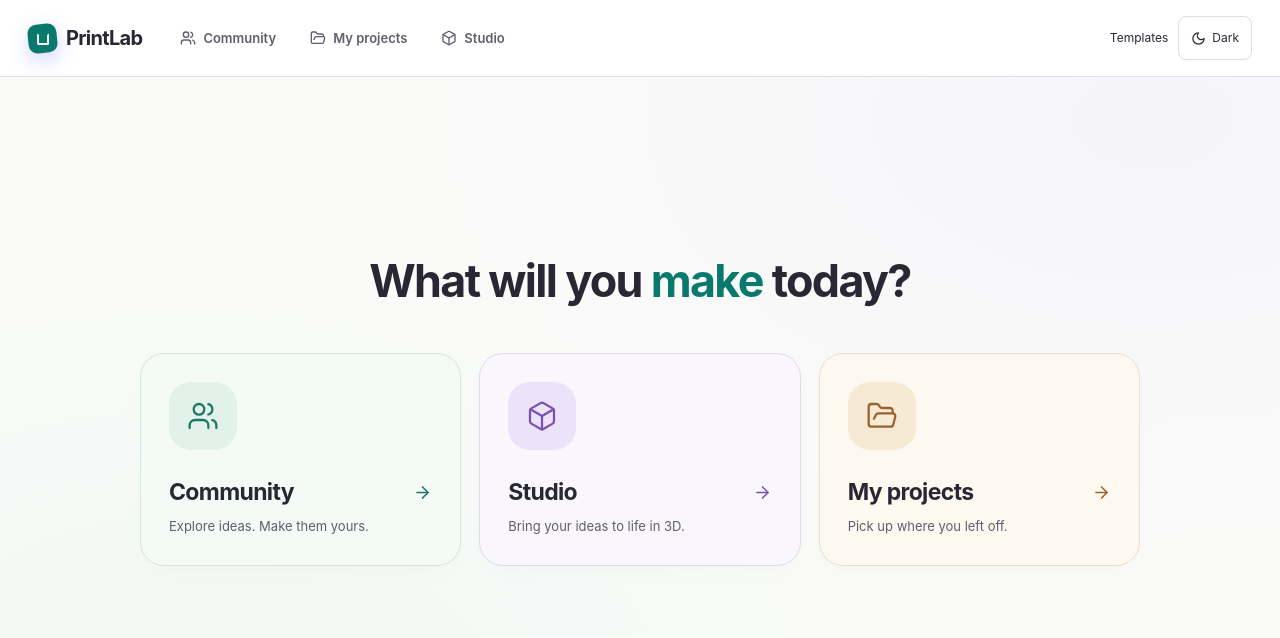
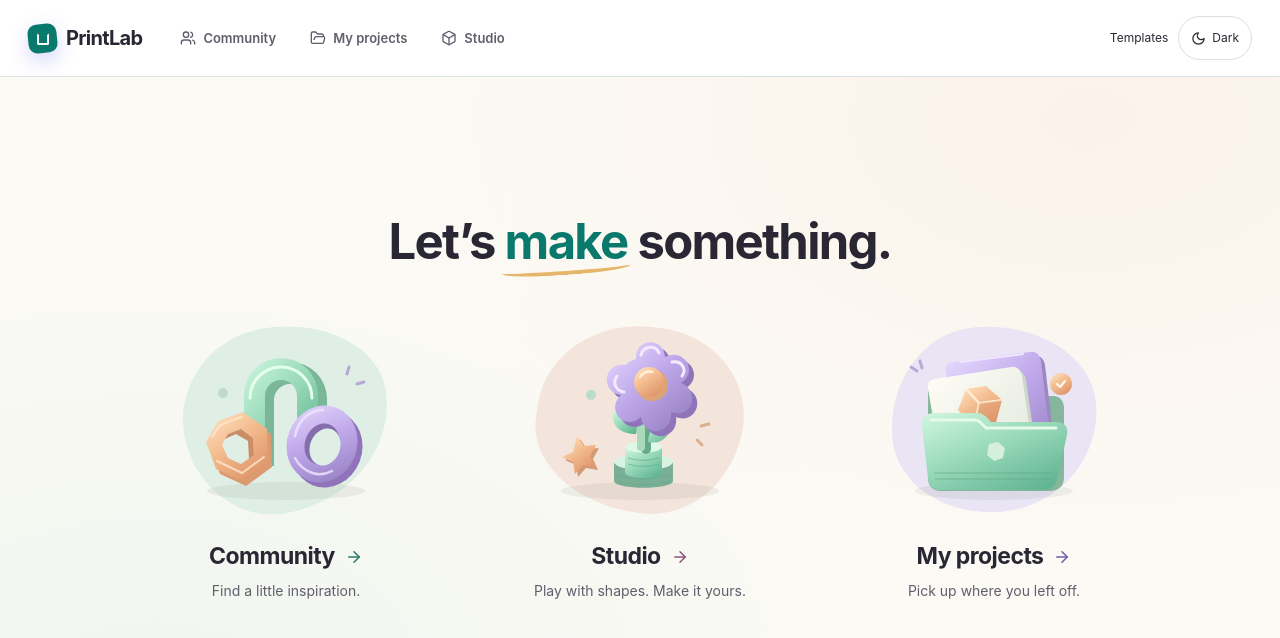
Before and after one commit to FahadArfin/FormForge, a React (Vite) app in the folder apps/web/: page / in a window 1280 px wide. Shown: the top 638 px of the page. Built offline with nearby package versions, Linux system fonts and the light colour scheme.

Commit message:
Make beta Home an inviting illustrated launcher

```diff
--- /dev/null
+++ b/apps/web/src/components/HomeIllustration.tsx
@@ -0,0 +1,76 @@
+import {useId} from 'react'
+
+type IllustrationKind='community'|'studio'|'projects'
+
+/** Small, decorative maker objects; the containing destination supplies its name. */
+export function HomeIllustration({kind}:{kind:IllustrationKind}){
+ const id=`home-art-${useId().replace(/:/g,'')}`
+ const mint=`url(#${id}-mint)`,lilac=`url(#${id}-lilac)`,peach=`url(#${id}-peach)`,paper=`url(#${id}-paper)`
+ return <svg className="home-illustration" viewBox="0 0 240 200" width="240" height="200" aria-hidden="true" focusable="false">
+  <defs>
+   <linearGradient id={`${id}-mint`} x1="0" y1="0" x2=".8" y2="1"><stop stopColor="#D0F7DF"/><stop offset=".5" stopColor="#99D9BA"/><stop offset="1" stopColor="#62B593"/></linearGradient>
+   <linearGradient id={`${id}-lilac`} x1="0" y1="0" x2=".85" y2="1"><stop stopColor="#E9DDFF"/><stop offset=".5" stopColor="#BFA8EA"/><stop offset="1" stopColor="#9580C3"/></linearGradient>
+   <linearGradient id={`${id}-peach`} x1="0" y1="0" x2=".7" y2="1"><stop stopColor="#FFE7C7"/><stop offset=".5" stopColor="#F3BC8F"/><stop offset="1" stopColor="#DE9568"/></linearGradient>
+   <linearGradient id={`${id}-paper`} x1="0" y1="0" x2="1" y2="1"><stop stopColor="#FFFDF6"/><stop offset="1" stopColor="#DFE6DC"/></linearGradient>
+  </defs>
+  <ellipse cx="120" cy="174" rx="79" ry="9" fill="#586759" opacity=".09"/>
+  {kind==='community'&&<>
+   <path d="M87 149V82a37 37 0 0 1 74 0v67h-21V83a16 16 0 0 0-32 0v66Z" fill="#79B798"/>
+   <path d="M78 145V78a37 37 0 0 1 74 0v67h-21V79a16 16 0 0 0-32 0v66Z" fill={mint}/>
+   <path d="M84 81a31 31 0 0 1 62 0" fill="none" stroke="#E4FFEB" strokeWidth="3" strokeLinecap="round"/>
+   <path d="M79 119h19m-19 6h19m-19 6h19m34-12h18m-18 6h18m-18 6h18" fill="none" stroke="#72B999" strokeWidth="1.5" opacity=".5"/>
+   <path d="m56 109 25-9 24 17 1 33-26 19-26-12-10-27Z" fill="#DB9A70"/>
+   <path d="m52 104 25-9 24 17 1 33-26 19-26-12-10-27Z" fill={peach}/>
+   <path d="m62 117 13-5 12 9 1 17-13 9-13-6-6-13Z" fill="var(--home-wash, #F8F5EC)"/>
+   <path d="m62 117 13-5 12 9 1 17-5 4-1-18-12-7-11 5Z" fill="#CA8D67"/>
+   <path d="m46 120 8-12 21-8m-24 44 25 12 22-16" fill="none" stroke="#FFE8CE" strokeWidth="2" strokeLinecap="round" opacity=".8"/>
+   <ellipse cx="161" cy="132" rx="35" ry="39" transform="rotate(21 161 132)" fill="#9073BA"/>
+   <ellipse cx="156" cy="127" rx="35" ry="39" transform="rotate(21 156 127)" fill={lilac}/>
+   <ellipse cx="156" cy="127" rx="17" ry="21" transform="rotate(21 156 127)" fill="#866EAD"/>
+   <ellipse cx="159" cy="130" rx="15" ry="19" transform="rotate(21 159 130)" fill="var(--home-wash, #F8F5EC)"/>
+   <path d="M129 119c3-16 15-26 28-26m-28 48c8 15 24 20 37 13" fill="none" stroke="#F1E6FF" strokeWidth="2.5" strokeLinecap="round" opacity=".8"/>
+   <path d="m181 57 2-7m8 17 7-2" stroke="#B9A8D5" strokeWidth="3" strokeLinecap="round"/>
+   <circle cx="57" cy="76" r="5" fill="#BEDBCC"/>
+  </>}
+  {kind==='studio'&&<>
+   <path d="M94 145h59v19c0 9-59 9-59 0Z" fill="#7AAF96"/>
+   <ellipse cx="123.5" cy="145" rx="29.5" ry="8" fill="#D9F3E2"/>
+   <path d="M105 130h37v25c0 8-37 8-37 0Z" fill={mint}/>
+   <ellipse cx="123.5" cy="130" rx="18.5" ry="5.5" fill="#DFF8E8"/>
+   <path d="M97 158c15 5 39 5 53 0m-53 6c15 5 39 5 53 0m-42-23c9 3 21 3 31 0m-31 6c9 3 21 3 31 0" fill="none" stroke="#5EAC8C" strokeWidth="1.3" opacity=".6"/>
+   <path d="M126 132V99" stroke="#68A88B" strokeWidth="10" strokeLinecap="round"/>
+   <path d="M121 130V98" stroke="#A9DAB9" strokeWidth="8" strokeLinecap="round"/>
+   <path d="M116 117c-18 0-25-10-23-23 16 1 27 9 23 23" fill={mint}/>
+   <path d="M128 125c1-16 11-25 24-22-1 16-10 25-24 22" fill={mint}/>
+   <path d="M121 47c-2-21 28-23 29-2 19-10 34 15 16 26 21 9 10 37-10 29 3 22-27 27-30 5-16 15-36-7-20-22-22-4-17-34 5-30-2-3 5-5 10-6Z" fill="#8F74BA"/>
+   <path d="M116 42c-2-21 28-23 29-2 19-10 34 15 16 26 21 9 10 37-10 29 3 22-27 27-30 5-16 15-36-7-20-22-22-4-17-34 5-30 3-4 7-5 10-6Z" fill={lilac}/>
+   <path d="M121 38c2-9 15-11 18-2m13 9c10-2 15 8 10 14M97 59c-5 7-1 15 7 16" fill="none" stroke="#F4EAFE" strokeWidth="3" strokeLinecap="round"/>
+   <circle cx="132" cy="68" r="16" fill="#DDA474"/>
+   <circle cx="129" cy="65" r="15" fill={peach}/>
+   <path d="M120 60a10 10 0 0 1 12-5" fill="none" stroke="#FFF0D9" strokeWidth="2.5" strokeLinecap="round"/>
+   <path d="m60 122 7 10 12-1-6 11 5 11-12-2-8 9-2-12-11-5 11-5Z" fill="#D29B75"/>
+   <path d="m57 119 7 10 12-1-6 11 5 11-12-2-8 9-2-12-11-5 11-5Z" fill={peach}/>
+   <path d="m181 109 8-2m-12 16 5 5" stroke="#D8B28D" strokeWidth="3" strokeLinecap="round"/>
+   <circle cx="71" cy="78" r="5" fill="#B9DCCB"/>
+  </>}
+  {kind==='projects'&&<>
+   <path d="M54 77c0-7 5-12 12-12h37l15 14h61c7 0 11 5 11 12v70c0 8-6 13-14 13H67c-8 0-13-5-13-13Z" fill="#86B69C"/>
+   <path d="m82 49 78-10c6-1 10 3 11 9l12 103-94 12-13-104c-1-6 1-9 6-10" fill="#9C87C3"/>
+   <path d="m78 45 78-10c6-1 10 3 11 9l12 103-94 12-13-104c-1-6 1-9 6-10" fill={lilac}/>
+   <path d="m86 45 63-8" fill="none" stroke="#F1E6FF" strokeWidth="2" strokeLinecap="round"/>
+   <path d="m65 66 76-12c6-1 10 3 11 9l13 90-91 14-16-91c-1-6 1-9 7-10" fill="#CED6C9"/>
+   <path d="m61 62 76-12c6-1 10 3 11 9l13 90-91 14-16-91c-1-6 1-9 7-10" fill={paper}/>
+   <path d="m78 116 44-7m-43 15 55-9" stroke="#B5C2B5" strokeWidth="2.5" strokeLinecap="round"/>
+   <path d="m92 72 20-3 16 14-6 22-22 5-16-17Z" fill={peach}/>
+   <path d="m92 72 13 14 23-3m-23 3-5 24" fill="none" stroke="#FFF0D8" strokeWidth="2" strokeLinejoin="round"/>
+   <path d="m105 86 23-3-6 22-22 5Z" fill="#D9946C" opacity=".35"/>
+   <path d="M48 109c-1-8 4-13 12-13h43c6 0 10 4 14 9h65c8 0 13 5 11 13l-10 44c-2 8-6 11-14 11H67c-8 0-12-4-13-12Z" fill={mint}/>
+   <path d="M57 103h44c4 0 7 4 11 8h70" fill="none" stroke="#E5FAE9" strokeWidth="3" strokeLinecap="round"/>
+   <path d="M60 156h118m-117 6h115" stroke="#64A987" strokeWidth="1.4" opacity=".45"/>
+   <path d="m115 127 9-2 7 6-2 10-9 3-7-6Z" fill="#DFF4E2" opacity=".85"/>
+   <circle cx="187" cy="67" r="11" fill={peach}/>
+   <path d="m183 67 3 3 5-6" fill="none" stroke="#FFF6E6" strokeWidth="2.2" strokeLinecap="round" strokeLinejoin="round"/>
+   <path d="m46 44 2 7m-11-1 6 4" stroke="#B9AAD5" strokeWidth="3" strokeLinecap="round"/>
+  </>}
+ </svg>
+}
--- a/apps/web/src/components/PublicHome.css
+++ b/apps/web/src/components/PublicHome.css
@@ -1,161 +1,138 @@
-/* Home is a quiet launcher; browsing and making happen in their own areas. */
+/* Three inviting places to make things, without enclosing them in cards. */
 .public-site.public-home-site {
  display: flex;
  flex-direction: column;
- background: radial-gradient(ellipse at 15% 90%, #dcefe744, transparent 48%),
-             radial-gradient(ellipse at 90% 15%, #eae1fa44, transparent 45%), #fafbf9;
+ background: radial-gradient(ellipse at 85% 15%, #f9e3d655, transparent 47%),
+             radial-gradient(ellipse at 12% 85%, #dbede555, transparent 48%), #fcfaf5;
 }
 .public-site.public-home-site main {
  display: flex;
  align-items: center;
  flex: 1 0 auto;
  width: 100%;
- max-width: 1080px;
+ max-width: 1120px;
  margin: 0 auto;
- padding: 64px 40px 120px;
+ padding: 48px 40px 88px;
 }
 .public-home { width: 100%; }
-.home-welcome { text-align: center; margin-bottom: 44px; }
+.home-welcome { text-align: center; margin-bottom: 24px; }
 .home-welcome h1 {
- font-size: clamp(32px, 3.5vw, 46px);
+ font-size: clamp(34px, 4vw, 49px);
  font-weight: 700;
- line-height: 1.2;
- letter-spacing: -1.65px;
+ line-height: 1.25;
+ letter-spacing: -1.7px;
  margin: 0;
  text-wrap: balance;
 }
-.home-welcome h1 span { color: var(--primary); }
-.home-destinations {
- display: grid;
- grid-template-columns: repeat(3, minmax(0, 1fr));
- gap: 18px;
+.home-welcome h1 span { position: relative; color: var(--primary); }
+.home-welcome h1 span::after {
+ content: '';
+ position: absolute;
+ left: -3%;
+ right: -3%;
+ bottom: -4px;
+ height: 8px;
+ border-bottom: 4px solid #e6b66b;
+ border-radius: 50%;
+ transform: rotate(-4deg);
 }
+.home-destinations { display: grid; grid-template-columns: repeat(3, minmax(0, 1fr)); gap: 22px; }
 .home-destination {
- --home-ink: #1d7764;
- --home-tint: #e2f2eb;
- --home-line: #d4e6dd;
- --home-card: #f4faf6;
- display: grid;
- grid-template-columns: minmax(0, 1fr) auto;
- align-content: start;
+ --home-ink: #297c69;
+ --home-wash: #dfefe5;
+ display: flex;
+ flex-direction: column;
+ align-items: center;
+ min-width: 0;
+ padding: 16px 12px 24px;
+ border: 0;
+ border-radius: 36px;
+ background: none;
+ text-align: center;
+}
+.home-destination-studio { --home-ink: #8a547d; --home-wash: #f4e5dc; }
+.home-destination-projects { --home-ink: #7058ac; --home-wash: #e9e5f5; }
+.home-destination-art {
  position: relative;
- min-width: 0;
- padding: 28px;
- border: 1px solid var(--home-line);
- border-radius: 24px;
- background: var(--home-card);
- box-shadow: 0 3px 4px #23362b02, 0 12px 26px #23362b03;
- transition: transform .18s ease, border-color .18s ease, box-shadow .18s ease;
-}
-.home-destination-studio {
- --home-ink: #7951b3;
- --home-tint: #ece3fa;
- --home-line: #e2d9ee;
- --home-card: #f9f6fd;
-}
-.home-destination-projects {
- --home-ink: #99612d;
- --home-tint: #f7ead5;
- --home-line: #eadfcd;
- --home-card: #fdf9f1;
-}
-.home-destination-icon {
+ isolation: isolate;
  display: grid;
  place-items: center;
- grid-column: 1 / -1;
- width: 68px;
- height: 68px;
- margin-bottom: 28px;
- border-radius: 22px;
- background: var(--home-tint);
- color: var(--home-ink);
+ width: 240px;
+ max-width: 100%;
+ height: 210px;
+ margin-bottom: 20px;
+ pointer-events: none;
 }
+.home-destination-art::before {
+ content: '';
+ position: absolute;
+ z-index: -1;
+ inset: 14px 17px 10px;
+ background: var(--home-wash);
+ border-radius: 46% 54% 58% 42% / 49% 43% 57% 51%;
+ transform: rotate(-9deg);
+ transition: transform .22s ease;
+}
+.home-destination-studio .home-destination-art::before { border-radius: 54% 46% 45% 55% / 52% 48% 56% 44%; transform: rotate(9deg); }
+.home-destination-projects .home-destination-art::before { border-radius: 44% 56% 50% 50% / 56% 46% 54% 44%; transform: rotate(-5deg); }
+.home-illustration { display: block; width: 100%; height: 100%; overflow: visible; transition: transform .22s ease; }
+.home-destination-copy { max-width: 100%; }
 .home-destination h2 {
- grid-column: 1;
+ display: flex;
+ align-items: center;
+ justify-content: center;
+ gap: 10px;
  font-size: 23px;
- line-height: 1.25;
- letter-spacing: -.65px;
- margin: 0 0 9px;
+ font-weight: 650;
+ line-height: 1.3;
+ letter-spacing: -.55px;
+ margin: 0 0 8px;
+ text-decoration-thickness: 1.5px;
+ text-underline-offset: 5px;
 }
-.home-destination p {
- grid-column: 1 / -1;
- color: var(--muted);
- font-size: 13px;
- line-height: 1.6;
- margin: 0;
-}
-.home-destination-arrow {
- grid-column: 2;
- grid-row: 2;
- align-self: start;
- margin: 5px 0 0 8px;
- color: var(--home-ink);
- transition: transform .18s ease;
-}
-.home-destination:focus-visible { outline-offset: 5px; }
+.home-destination p { color: var(--muted); font-size: 14px; line-height: 1.55; margin: 0; }
+.home-destination-arrow { flex: none; color: var(--home-ink); transition: transform .18s ease; }
+.public-site.public-home-site .home-destination:focus-visible { outline: 3px solid var(--primary); outline-offset: 3px; }
+.public-site.public-home-site .appearance-toggle { border-radius: 999px; }
 @media (hover: hover) {
- .home-destination:hover {
-  transform: translateY(-4px);
-  border-color: var(--home-ink);
-  box-shadow: 0 8px 28px #23362b0b;
- }
+ .home-destination:hover .home-illustration { transform: translateY(-5px) rotate(-2deg); }
+ .home-destination:hover h2 { color: var(--home-ink); text-decoration-line: underline; }
  .home-destination:hover .home-destination-arrow { transform: translateX(3px); }
 }
 .public-site.public-home-site[data-appearance=dark] {
- background: radial-gradient(ellipse at 15% 90%, #193d3233, transparent 48%),
-             radial-gradient(ellipse at 90% 15%, #39294f22, transparent 45%), #142023;
+ background: radial-gradient(ellipse at 85% 15%, #48352b22, transparent 47%),
+             radial-gradient(ellipse at 12% 85%, #224b3a22, transparent 48%), #182123;
 }
-.public-site.public-home-site[data-appearance=dark] .home-destination {
- --home-ink: #8dd8bd;
- --home-tint: #2a493e;
- --home-line: #375349;
- --home-card: #20332e;
-}
-.public-site.public-home-site[data-appearance=dark] .home-destination-studio {
- --home-ink: #ceb3f4;
- --home-tint: #463758;
- --home-line: #4c405b;
- --home-card: #2e2938;
-}
-.public-site.public-home-site[data-appearance=dark] .home-destination-projects {
- --home-ink: #eac48d;
- --home-tint: #4b4030;
- --home-line: #554b3b;
- --home-card: #343027;
-}
+.public-site.public-home-site[data-appearance=dark] .home-destination { --home-ink: #8dd8bd; --home-wash: #283f37; }
+.public-site.public-home-site[data-appearance=dark] .home-destination-studio { --home-ink: #e6b6d3; --home-wash: #413333; }
+.public-site.public-home-site[data-appearance=dark] .home-destination-projects { --home-ink: #cbb7ee; --home-wash: #343448; }
 @media (max-width: 850px) and (min-width: 701px) {
- .public-site.public-home-site main { padding-inline: 28px; }
- .home-destinations { gap: 12px; }
- .home-destination { padding: 22px; }
+ .public-site.public-home-site main { padding-inline: 24px; }
+ .home-destinations { gap: 8px; }
+ .home-destination-art { height: 180px; }
  .home-destination h2 { font-size: 21px; }
+ .home-destination p { font-size: 13px; }
 }
 @media (max-width: 700px) {
- .public-site.public-home-site main { padding: 40px 24px 64px; }
- .home-welcome { margin-bottom: 28px; }
- .home-welcome h1 { font-size: 34px; letter-spacing: -1.15px; }
- .home-destinations { grid-template-columns: 1fr; gap: 12px; }
- .home-destination {
-  grid-template-columns: 56px minmax(0, 1fr) 18px;
-  align-content: center;
-  align-items: center;
-  column-gap: 16px;
-  min-height: 106px;
-  padding: 22px 20px;
-  border-radius: 20px;
- }
- .home-destination-icon { grid-column: 1; grid-row: 1 / 3; width: 56px; height: 56px; margin: 0; border-radius: 18px; }
- .home-destination-icon svg { width: 28px; height: 28px; }
- .home-destination h2 { grid-column: 2; font-size: 20px; margin-bottom: 4px; letter-spacing: -.4px; }
- .home-destination p { grid-column: 2; font-size: 12px; }
- .home-destination-arrow { grid-column: 3; grid-row: 1 / 3; align-self: center; margin: 0; }
+ .public-site.public-home-site main { max-width: 480px; padding: 28px 20px 36px; }
+ .home-welcome { margin-bottom: 22px; }
+ .home-welcome h1 { font-size: clamp(30px, 7.5vw, 36px); letter-spacing: -1.15px; }
+ .home-welcome h1 span::after { bottom: -3px; border-bottom-width: 3px; }
+ .home-destinations { grid-template-columns: 1fr; gap: 8px; }
+ .home-destination { display: grid; grid-template-columns: 104px minmax(0, 1fr); gap: 16px; padding: 8px 4px; min-height: 110px; border-radius: 28px; text-align: left; }
+ .home-destination-art { width: 104px; height: 92px; margin: 0; }
+ .home-destination-art::before { inset: 6px 7px 4px; }
+ .home-destination h2 { justify-content: flex-start; gap: 9px; font-size: 21px; margin-bottom: 5px; letter-spacing: -.4px; }
+ .home-destination p { font-size: 12px; }
+ .home-destination-arrow { width: 16px; height: 16px; }
 }
 @media (max-width: 360px) {
  .public-site.public-home-site main { padding-inline: 16px; }
- .home-welcome h1 { font-size: 30px; }
- .home-destination { column-gap: 12px; padding: 18px 16px; }
- .home-destination h2 { font-size: 18px; }
+ .home-destination { grid-template-columns: 88px minmax(0, 1fr); gap: 12px; }
+ .home-destination-art { width: 88px; height: 82px; }
+ .home-destination h2 { font-size: 19px; }
 }
 @media (prefers-reduced-motion: reduce) {
- .home-destination, .home-destination-arrow { transition: none; }
- .home-destination:hover, .home-destination:hover .home-destination-arrow { transform: none; }
+ .home-illustration, .home-destination-art::before, .home-destination-arrow { transition: none; }
+ .home-destination:hover .home-illustration, .home-destination:hover .home-destination-arrow { transform: none; }
 }
--- a/apps/web/src/components/PublicWebsite.tsx
+++ b/apps/web/src/components/PublicWebsite.tsx
@@ -1,20 +1,26 @@
 import {lazy,Suspense,useState} from 'react'
-import {ArrowRight,Box,FolderOpen,Play,Search,Users} from 'lucide-react'
+import {ArrowRight,Box,Play,Search} from 'lucide-react'
 import {findTemplates,templateCatalog} from '@/lib/templateCatalog'
 import {useAppearance} from '@/lib/useAppearance'
 import {AppNavigation} from './AppNavigation'
 import {ThemeToggle} from './ThemeToggle'
+import {HomeIllustration} from './HomeIllustration'
 import './PublicHome.css'
 const PublicDemo=lazy(()=>import('./PublicDemo').then(m=>({default:m.PublicDemo})))
 const destinations=[
- {id:'community',title:'Community',description:'Explore ideas. Make them yours.',Icon:Users},
- {id:'studio',title:'Studio',description:'Bring your ideas to life in 3D.',Icon:Box},
- {id:'projects',title:'My projects',description:'Pick up where you left off.',Icon:FolderOpen},
+ {id:'community',title:'Community',description:'Find a little inspiration.'},
+ {id:'studio',title:'Studio',description:'Play with shapes. Make it yours.'},
+ {id:'projects',title:'My projects',description:'Pick up where you left off.'},
 ] as const
 function Home(){
  return <div className="public-home">
-  <section className="home-welcome" aria-labelledby="home-heading"><h1 id="home-heading">What will you <span>make</span> today?</h1></section>
-  <nav className="home-destinations" aria-label="Choose where to go">{destinations.map(({id,title,description,Icon})=><a key={id} className={`home-destination home-destination-${id}`} href={`#${id}`} aria-labelledby={`home-${id}-title`} aria-describedby={`home-${id}-description`}><span className="home-destination-icon"><Icon size={32} strokeWidth={1.7} aria-hidden="true"/></span><h2 id={`home-${id}-title`}>{title}</h2><p id={`home-${id}-description`}>{description}</p><ArrowRight className="home-destination-arrow" size={19} aria-hidden="true"/></a>)}</nav>
+  <section className="home-welcome" aria-labelledby="home-heading"><h1 id="home-heading">Let’s <span>make</span> something.</h1></section>
+  <nav className="home-destinations" aria-label="Choose where to go">
+   {destinations.map(({id,title,description})=><a key={id} className={`home-destination home-destination-${id}`} href={`#${id}`} aria-labelledby={`home-${id}-title`} aria-describedby={`home-${id}-description`}>
+    <span className="home-destination-art"><HomeIllustration kind={id}/></span>
+    <div className="home-destination-copy"><h2 id={`home-${id}-title`}>{title}<ArrowRight className="home-destination-arrow" size={18} aria-hidden="true"/></h2><p id={`home-${id}-description`}>{description}</p></div>
+   </a>)}
+  </nav>
  </div>
 }
 export function PublicWebsite({templatesOnly=false}:{templatesOnly?:boolean}){
```
Also changed, not shown: 2 other files (tests, documents, lock files or other folders).
